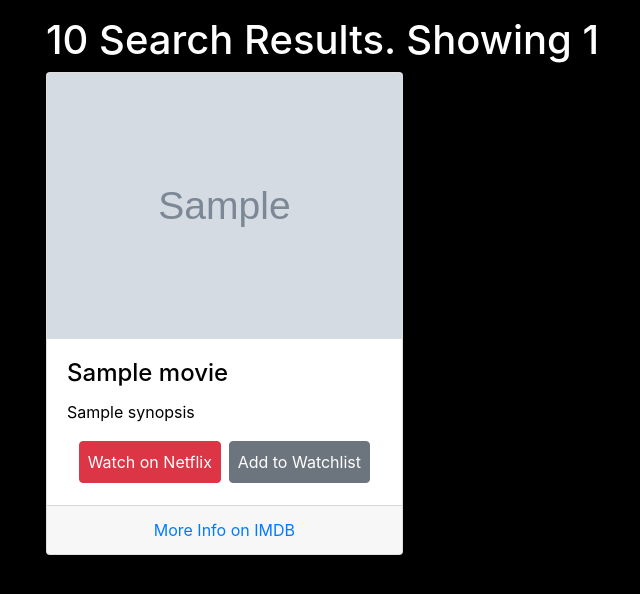
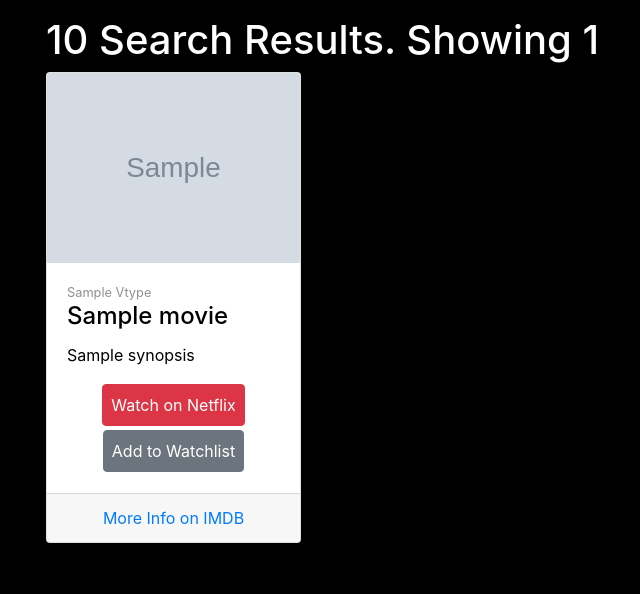
Before and after one commit to sivadej/capstone-project-1, a Flask app: template templates/search_results.html in a window 1280 px wide. Shown: the top 594 px of the page, without its empty margins (39-679 px from the left). Run offline with Flask 2, Linux system fonts and the light colour scheme; the template is opened without the code that fills it: most values are stand-ins (such as "Sample title", 1, 10 or a date in 2020); grey boxes marked "Sample" are stand-in pictures; some libraries are stand-ins or nearby versions.

Commit message:
search result grid fix

```diff
--- a/app.py
+++ b/app.py
@@ -9,7 +9,7 @@ from forms import MovieSearchForm
 
 app = Flask(__name__)
 
-app.config['SQLALCHEMY_DATABASE_URI'] = 'postgresql:///what2watch'
+app.config['SQLALCHEMY_DATABASE_URI'] = 'postgresql://postgres:postgres@localhost:5432/what2watch'
 app.config['SECRET_KEY'] = 'verysecretindeed'
 app.config['DEBUG_TB_INTERCEPT_REDIRECTS'] = False
 app.config['SQLALCHEMY_TRACK_MODIFICATIONS'] = False
@@ -52,7 +52,7 @@ def show_sample_data():
     movies = data['results']
     total = data['total']
     #import pdb;pdb.set_trace()
-    save_to_db(movies)
+    #save_to_db(movies)
     return render_template('search_results.html', movies=movies, total=total)
 
 # route handles unogs id, handles dbmovie, redirect to movie detail by dbmovie id
--- a/static/style.css
+++ b/static/style.css
@@ -33,3 +33,11 @@ h1 {
   .zoom:hover {
     transform: scale(1.03);
   }
+
+  .video-type {
+      font-size: 0.8rem;
+      margin-bottom: 0px;
+      text-align: left;
+      text-transform: capitalize;
+      color: #909090
+  }
--- a/templates/search_results.html
+++ b/templates/search_results.html
@@ -5,14 +5,16 @@
 <h1>{{total}} Search Results. Showing {{movies|count}}</h1>
 
 
-<div class="card-columns">
+<div class="row">
     {% for movie in movies %}
-    <div class="card">
+    <div class="col-sm-6 col-md-4 col-lg-3">
+        <div class="card mb-4">
             <img class="card-img-top zoom" src="{{movie.img}}" alt="{{movie.title}}">
             <div class="card-body">
-            <h4 class="card-title">{{movie.title}}</h4>
+                <p class="video-type">{{movie.vtype}}</p>
+                <h4 class="card-title pt-0">{{movie.title}}</h4>
                 <p class="card-text">{{movie.synopsis}}</p>
-            <p class="card-text text-center"><a href="#" class="btn btn-danger">Watch on Netflix</a> <a href="#"
+                <p class="card-text text-center"><a href="https://www.netflix.com/watch/{{movie.nfid}}" class="btn btn-danger">Watch on Netflix</a> <a href="#"
                         class="btn btn-secondary">Add to Watchlist</a></p>
             </div>
             {% if (movie.imdbid != "notfound") and (movie.imdbid) %}
@@ -20,6 +22,7 @@
             </div>
             {% endif %}
         </div>
+    </div>
     {% endfor %}
 </div>
 
```
Lines whose indentation alone changed are shown as unchanged.
